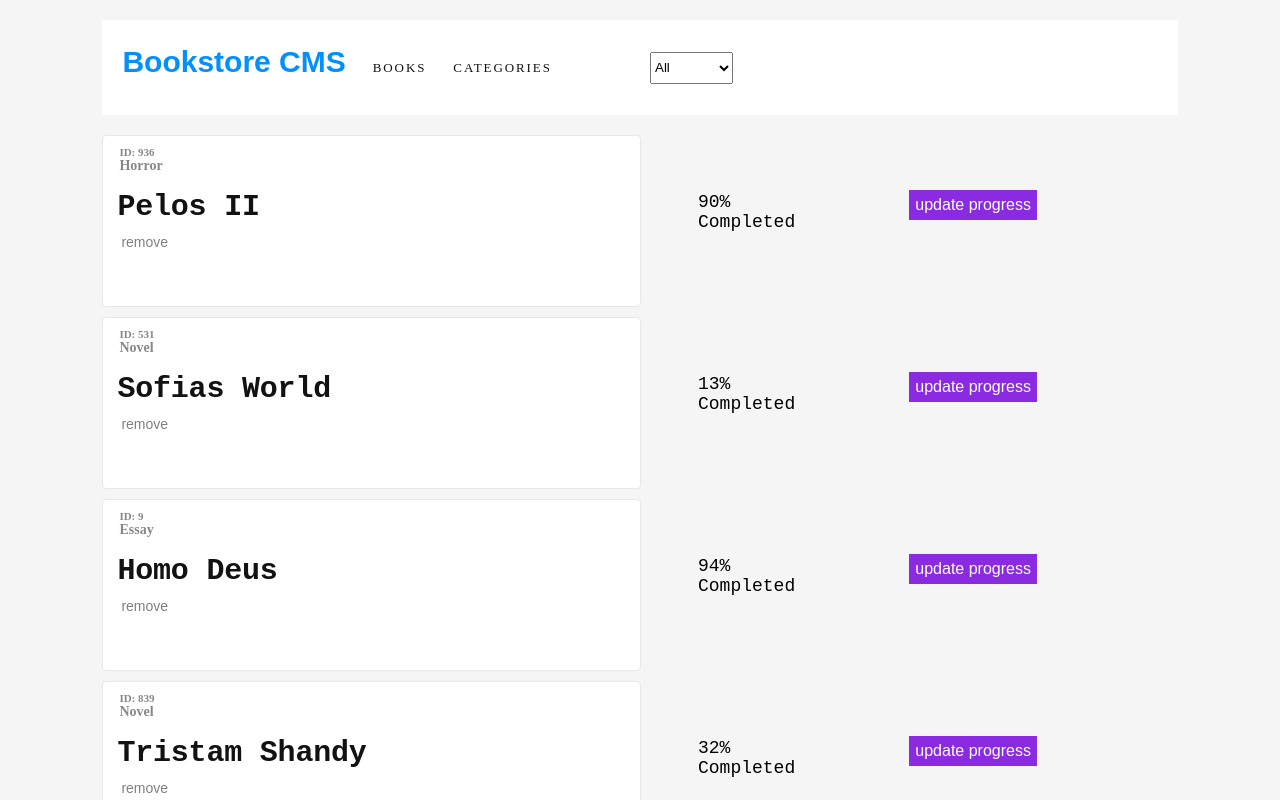
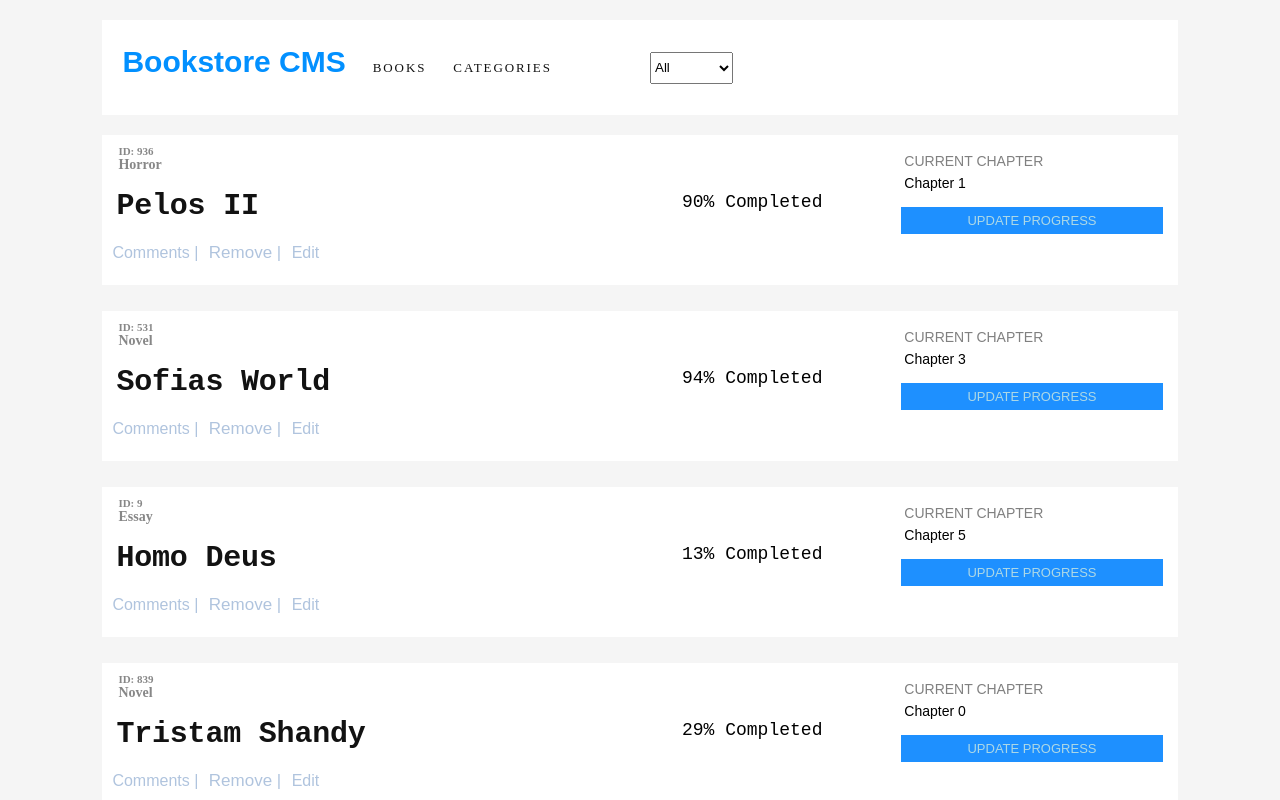
Before and after one commit to alexawesomecode/awesome-bookstore-app, a React (Create React App) app: page / in a window 1280 px wide. Shown: the top 800 px of the page. Built offline with nearby package versions, Linux system fonts and the light colour scheme.

Commit message:
working on list style

```diff
--- a/package.json
+++ b/package.json
@@ -6,6 +6,7 @@
     "@testing-library/jest-dom": "^4.2.4",
     "@testing-library/react": "^9.3.2",
     "@testing-library/user-event": "^7.1.2",
+    "lodash": "^4.17.15",
     "prop-types": "^15.7.2",
     "react": "^16.13.1",
     "react-dom": "^16.13.1",
--- a/src/App.css
+++ b/src/App.css
@@ -16,6 +16,8 @@ html {
   display:flex;
   flex:3;
   flex-direction:row;
+  margin-bottom:26px;
+  background-color:white;
 
 }
 
@@ -24,35 +26,56 @@ html {
 }
 .bookchapter {
 
+    display: flex;
+    flex-direction: column;
+    padding: 15px;
+
   flex:1;
+}
+
+.bookchapter span:first-child {
+
+ text-transform: uppercase;
+    color: gray;
+    font-size: 14px;
+    padding: 3px;
+}
+.bookchapter span:nth-child(2) {
+
+  padding: 3px;
+    font-size: 14px;
 }
 
 .bookchapter p {
 
-  display: inline-flex;
-  background-color: blueviolet;
-  padding: 6px;
-  margin: 0 auto;
-  margin-top: 55px;
-  color: white;
+
+    background-color: dodgerblue;
+    text-transform: uppercase;
+    padding: 6px;
+    color: LIGHTBLUE;
+    text-align: center;
+    justify-content: center;
+    font-size:13px;
 }
 .bookchaptercircle {
   font-size: 18px;
-  width: 68px;
-  height: 68px;
-  /* font-weight: bold; */
-  padding: 57px;
+   padding: 57px;
   font-family: monospace;
+}
+.remove-container {
+
+  padding:10px;
+  color:lightsteelblue;
 }
 .bookitem {
 
 
     flex:2;
-    height: 170px;
+    height: 150px;
    display:flex;
    flex-direction: column;
     border-radius: 4px;
-    border: solid 1px #e8e8e8;
+
     background-color: #ffffff;
 
 }
@@ -109,10 +132,10 @@ html {
 button {
 
   border:none;
-  margin-left:12px;
+
   background:white;
-  font-size:14px;
-  color:gray;
+  font-size:17px;
+  color:lightsteelblue;
 
 
 
--- a/src/components/Book.js
+++ b/src/components/Book.js
@@ -21,9 +21,10 @@ const Books = props => {
           {title}
         </div>
 
-        <div>
-
-          <button type="button" onClick={() => handleRemoveBook({ id, title, category })}>remove</button>
+        <div className="remove-container">
+          <span> Comments | </span>
+          <button type="button" onClick={() => handleRemoveBook({ id, title, category })}>Remove |</button>
+          <span> Edit </span>
         </div>
       </div>
       <div className="bookprogress">
@@ -34,6 +35,8 @@ const Books = props => {
         </div>
       </div>
       <div className="bookchapter">
+        <span>Current Chapter</span>
+  <span>Chapter {Math.floor(Math.random() * 10 )}</span>
         <p>update progress</p>
         {' '}
       </div>
--- a/src/containers/BooksForm.js
+++ b/src/containers/BooksForm.js
@@ -32,6 +32,7 @@ class BooksForm extends React.Component {
 
 
       <div className="bookform">
+        <h1>ADD NEW BOOK</h1>
         <form onSubmit={this.handleSubmit}>
           <input type="text" id="formInput" onChange={this.handleChange} value={title} />
           <select id="formSelect" onChange={this.handleChange}>
```
